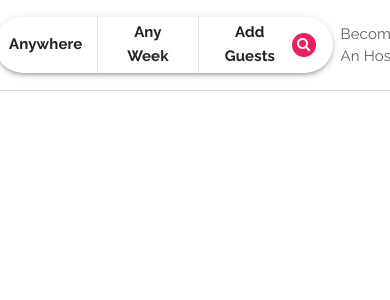
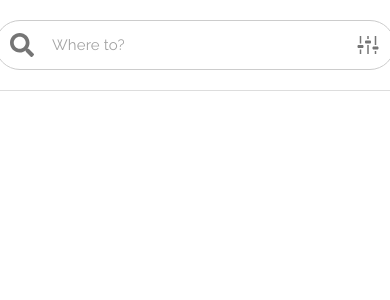
Before and after one commit to Chrisanto76/mui-airbnb, a React (Create React App) app: page / in a window 390 px wide. Shown: the top 300 px of the page. Built offline with nearby package versions, Linux system fonts and the light colour scheme.

Commit message:
add MobileSearch component and link it to header

```diff
--- a/src/components/Header.js
+++ b/src/components/Header.js
@@ -4,8 +4,13 @@
 // components
 import Logo from './Logo';
 import LocationSearch from './LocationSearch';
-import { flexBetweenCenter, dFlex } from 'themes/commonStyles';
+import {
+    flexBetweenCenter,
+    dFlex,
+    displayOnDesktop,
+} from 'themes/commonStyles';
 import ProfileSettings from './ProfileSettings';
+import MobileSearch from './MobileSearch';
 
 const Header = () => {
     return (
@@ -24,9 +29,18 @@
                         px: 4,
                     }}
                 >
-                    <Logo />
-                    <LocationSearch />
-                    <ProfileSettings/>
+                    <Box sx={displayOnDesktop}>
+                        <Logo />
+                    </Box>
+                    <Box sx={displayOnDesktop}>
+                        <LocationSearch />
+                    </Box>
+                    <Box sx={displayOnDesktop}>
+                        <ProfileSettings />
+                    </Box>
+                    <Box sx={{ display: { xs: 'flex', md: 'none' } }}>
+                        <MobileSearch />
+                    </Box>
                 </Box>
             </Container>
         </Box>
--- /dev/null
+++ b/src/components/MobileSearch.js
@@ -0,0 +1,30 @@
+import React from 'react';
+import { Paper, InputBase, IconButton } from '@mui/material';
+import { FaSearch } from 'react-icons/fa';
+import { VscSettings } from 'react-icons/vsc';
+
+const MobileSearch = () => {
+    return (
+        <Paper
+            component='form'
+            sx={{
+                p: '2px 4px',
+                display: 'flex',
+                alignItems: 'center',
+                width: 400,
+                border: '1px solid #ccc',
+                borderRadius: 20,
+            }}
+        >
+            <IconButton sx={{ p: '10px' }}>
+                <FaSearch />
+            </IconButton>
+            <InputBase sx={{ ml: 1, flex: 1 }} placeholder='Where to?' />
+            <IconButton type='submit' sx={{ p: '10px' }}>
+                <VscSettings />
+            </IconButton>
+        </Paper>
+    );
+};
+
+export default MobileSearch;
```
